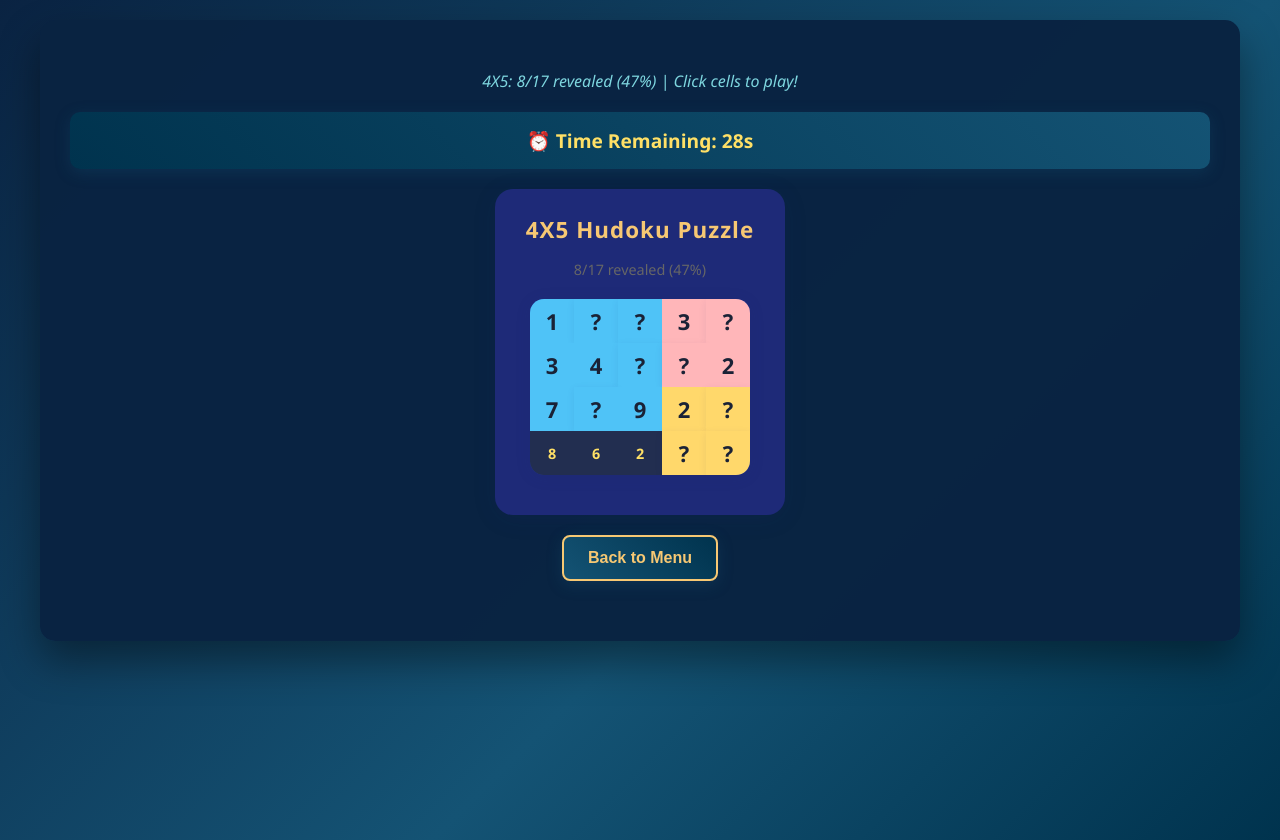
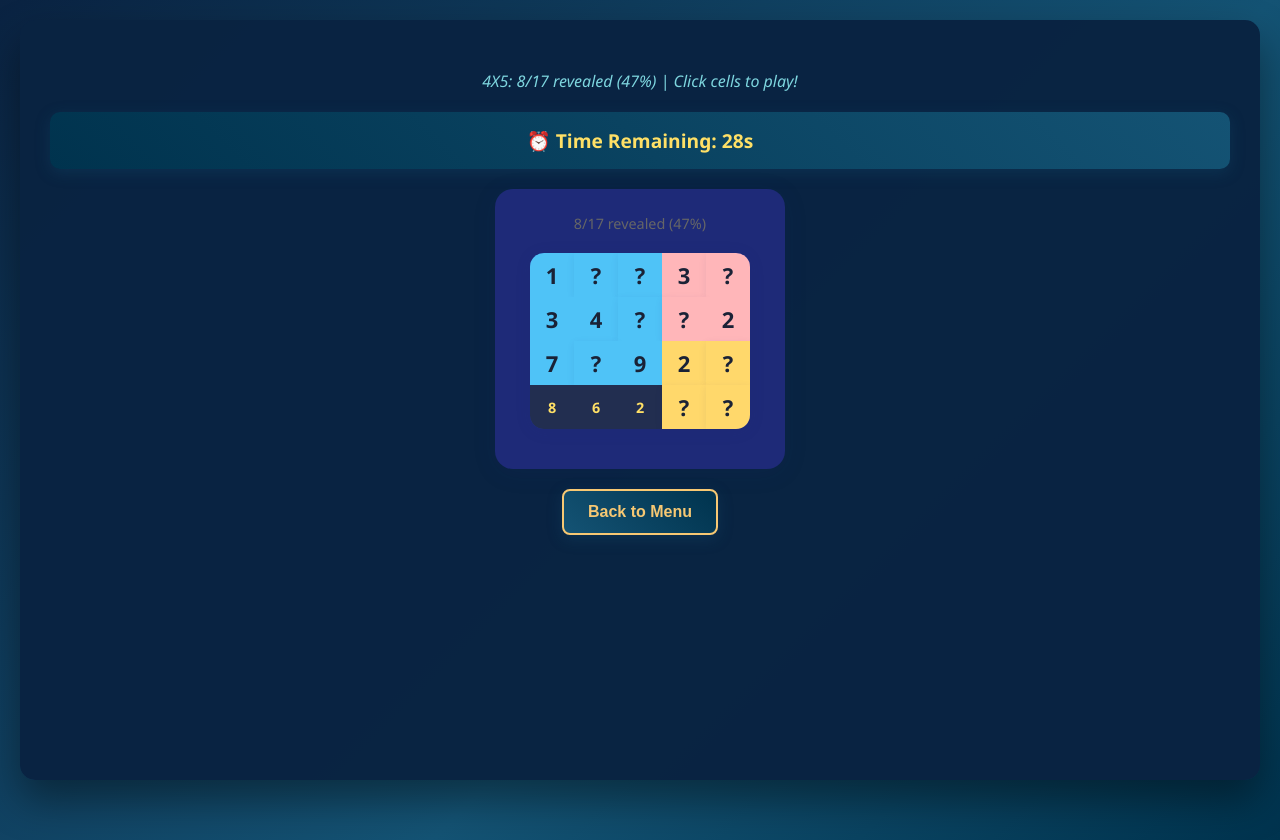
Before and after one commit to schmess/hudoku-mvp, a plain HTML site: page index.html in a window 1280 px wide. Both pictures are taken after a click on the button "I have 30 seconds". Drawn offline with Linux system fonts and the light colour scheme.

Commit message:
Make #gameScreen and its container scrollable vertically with overflow hidden on x-axis

```diff
--- a/script.js
+++ b/script.js
@@ -240,10 +240,12 @@ function renderGrid(grid, template, title, isPuzzle, solution) {
     };
     const section = document.createElement('div');
     section.className = 'puzzle-section';
+    /*
     const titleEl = document.createElement('div');
     titleEl.className = 'puzzle-title';
     titleEl.textContent = title;
     section.appendChild(titleEl);
+    */
     // Add progress and switch info for puzzles
     if (isPuzzle && currentPuzzleType) {
         const data = currentPuzzles[currentPuzzleType];
--- a/style.css
+++ b/style.css
@@ -360,3 +360,18 @@ button:hover {
     z-index: 3;
     position: relative;
 }
+
+#gameScreen {
+    position: absolute;
+    top: 0;
+    bottom: 0;
+    right: 0;
+    left: 0;
+    margin: 20px;
+}
+
+#gameScreen .container {
+    height: calc(100% - 60px);
+    overflow-y: auto;
+    overflow-x: hidden;
+}
```
